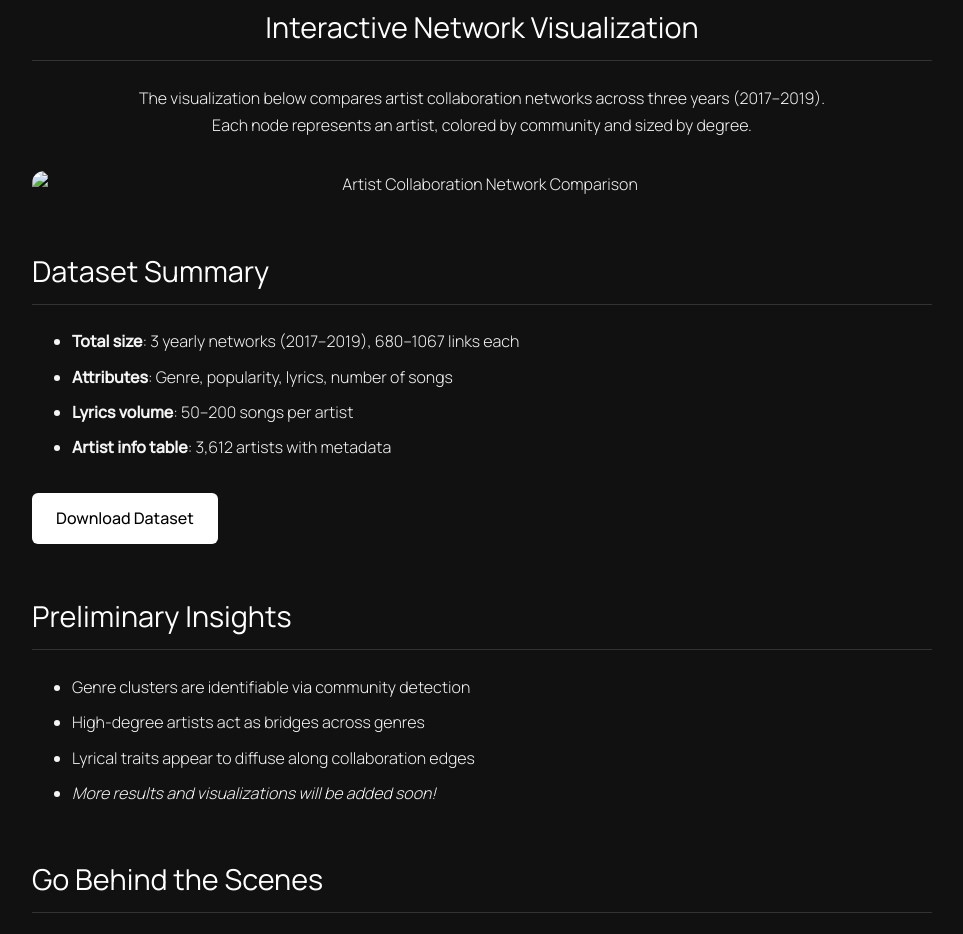
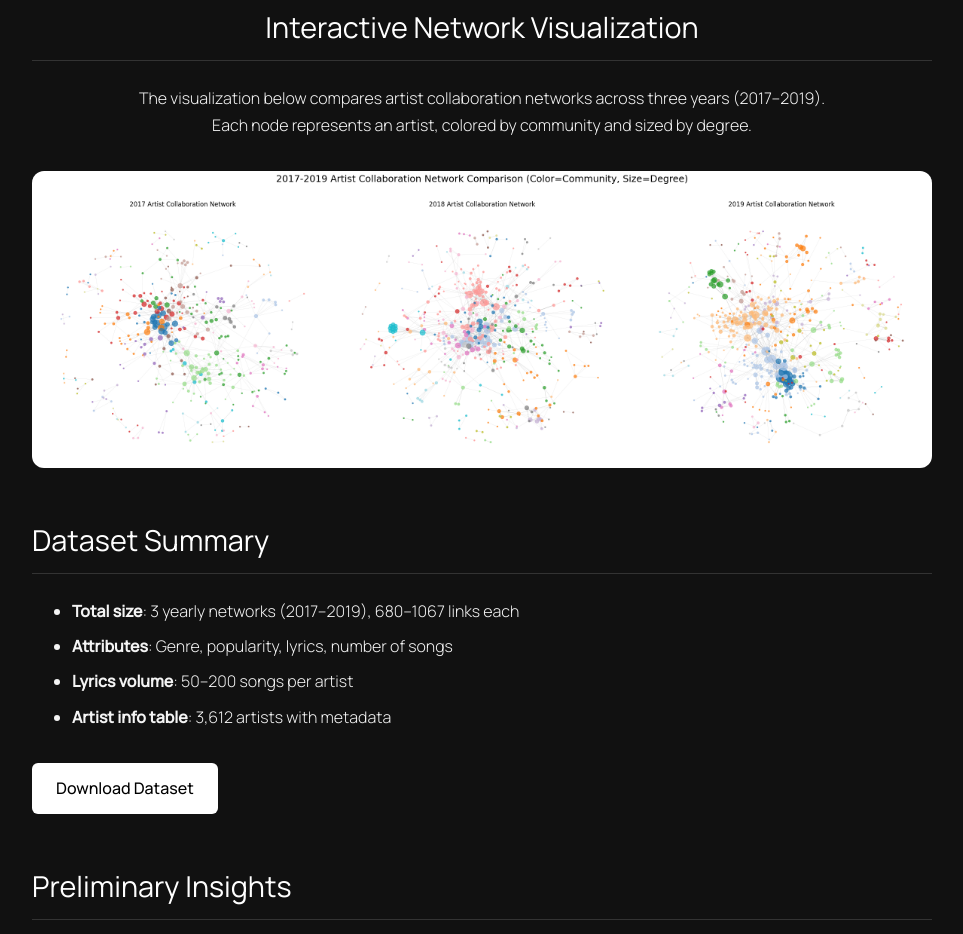
Before and after one commit to Jane525/website, a plain HTML site: page index.html in a window 1280 px wide. Shown: the part 1347-2281 px from the top of the page, without its empty margins (158-1121 px from the left). Drawn offline with Linux system fonts and the light colour scheme; the site is published under a folder, as on GitHub Pages, so addresses that start at the root find nothing.

Commit message:
remove /

```diff
--- a/index.html
+++ b/index.html
@@ -144,7 +144,7 @@
     The visualization below compares artist collaboration networks across three years (2017–2019).<br/>
     Each node represents an artist, colored by community and sized by degree.
   </p>
-  <img src="/picture.png"
+  <img src="picture.png"
      alt="Artist Collaboration Network Comparison"
      style="width: 100%; max-width: 1000px; border-radius: 12px; display: block; margin: 2rem auto;" />
 </div>
```
